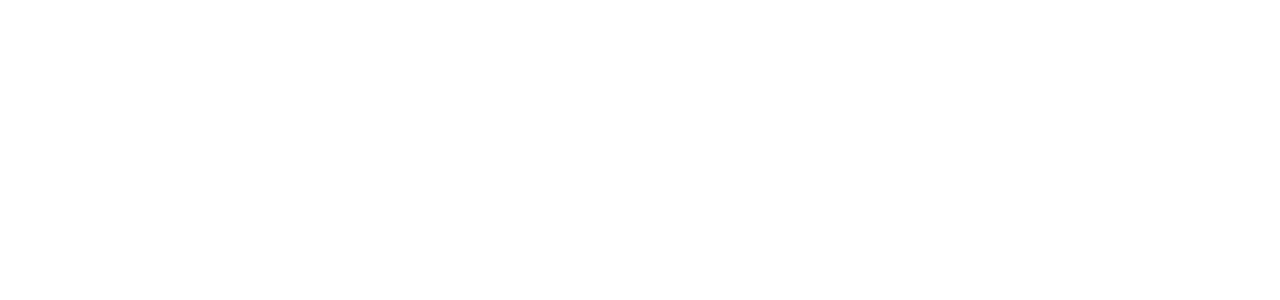
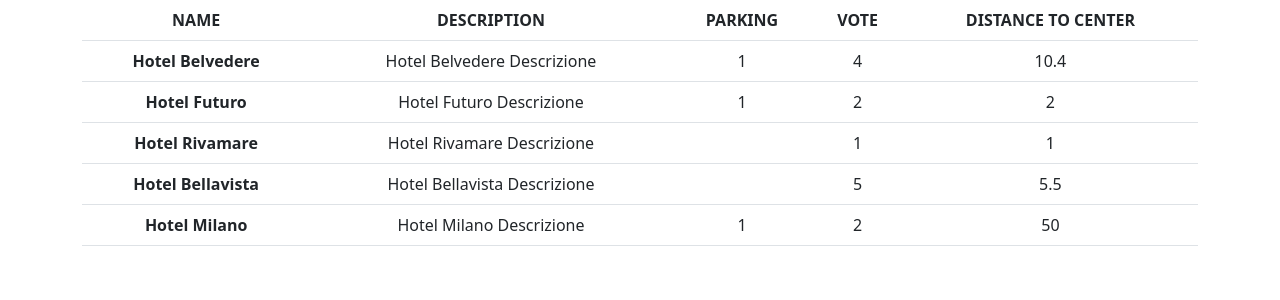
Before and after one commit to SimoneVilardo/php-hotel, a PHP site: page / in a window 1280 px wide. Before the commit the part shown is empty. Shown: the top 300 px of the page. Run offline with PHP 8.4, Linux system fonts and the light colour scheme.

Commit message:
esercizio base terminato

```diff
--- a/index.php
+++ b/index.php
@@ -1,4 +1,44 @@
 <?php
+
+    $hotels = [
+
+        [
+            'name' => 'Hotel Belvedere',
+            'description' => 'Hotel Belvedere Descrizione',
+            'parking' => true,
+            'vote' => 4,
+            'distance_to_center' => 10.4
+        ],
+        [
+            'name' => 'Hotel Futuro',
+            'description' => 'Hotel Futuro Descrizione',
+            'parking' => true,
+            'vote' => 2,
+            'distance_to_center' => 2
+        ],
+        [
+            'name' => 'Hotel Rivamare',
+            'description' => 'Hotel Rivamare Descrizione',
+            'parking' => false,
+            'vote' => 1,
+            'distance_to_center' => 1
+        ],
+        [
+            'name' => 'Hotel Bellavista',
+            'description' => 'Hotel Bellavista Descrizione',
+            'parking' => false,
+            'vote' => 5,
+            'distance_to_center' => 5.5
+        ],
+        [
+            'name' => 'Hotel Milano',
+            'description' => 'Hotel Milano Descrizione',
+            'parking' => true,
+            'vote' => 2,
+            'distance_to_center' => 50
+        ],
+
+    ];
 
 ?>
 
@@ -12,6 +52,43 @@
     <title>PHP Hotel</title>
 </head>
     <body>
-
+        <div class="container">
+            <div class="row">
+                <div class="col-12">
+                    <table class="table">
+                        <thead>
+                            <tr class="text-center">
+                                <th scope="col">NAME</th>
+                                <th scope="col">DESCRIPTION</th>
+                                <th scope="col">PARKING</th>
+                                <th scope="col">VOTE</th>
+                                <th scope="col">DISTANCE TO CENTER</th>
+                            </tr>
+                        </thead>
+                        <tbody>
+                            <?php foreach($hotels as $hotel) { ?>
+                                <tr class="text-center">
+                                    <th scope="row">
+                                        <?php echo $hotel['name']; ?>
+                                    </th>
+                                    <td>
+                                        <?php echo $hotel['description']; ?>
+                                    </td>
+                                    <td>
+                                        <?php echo $hotel['parking']; ?>
+                                    </td>
+                                    <td>
+                                        <?php echo $hotel['vote']; ?>
+                                    </td>
+                                    <td>
+                                        <?php echo $hotel['distance_to_center']; ?>
+                                    </td>
+                                </tr>
+                            <?php } ?>
+                        </tbody>
+                    </table>
+                </div>
+            </div>
+        </div>
     </body>
 </html>
```
